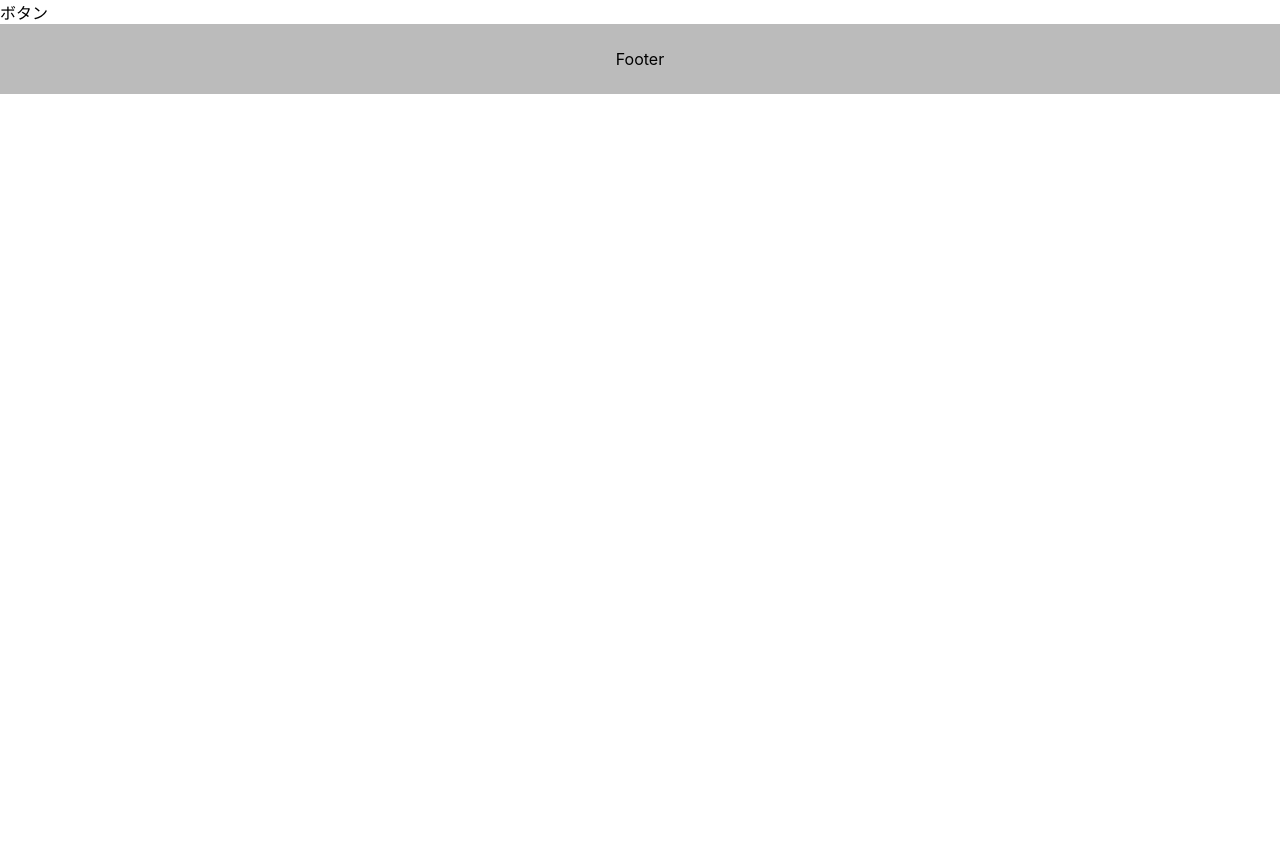
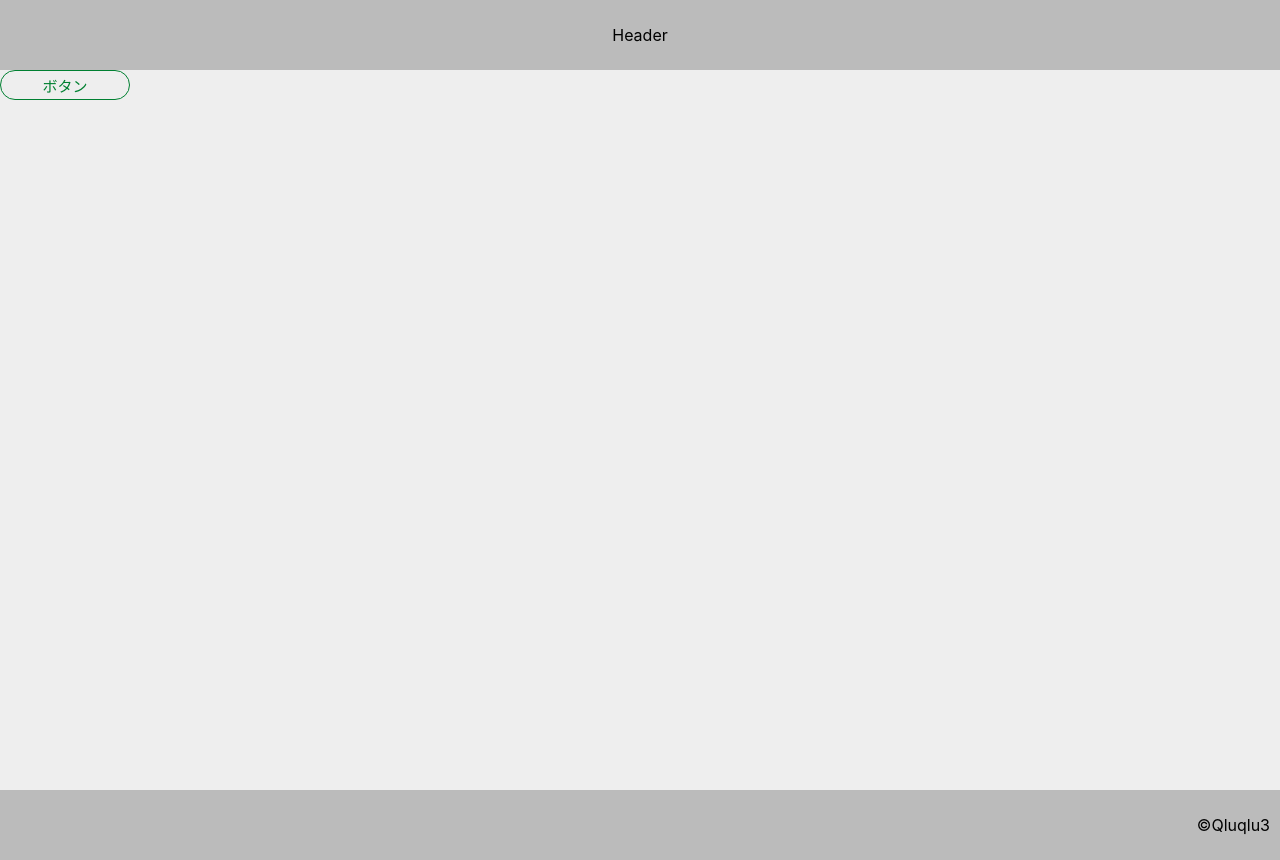
Before and after one commit to Qluqlu3/sample-nextjs, a Next.js app: page / in a window 1280 px wide. Before the commit the page ends 800 px from the top, so only its background shows below. Built offline with nearby package versions, Linux system fonts and the light colour scheme.

Commit message:
fixed layout

```diff
--- a/components/Button.tsx
+++ b/components/Button.tsx
@@ -1,7 +1,28 @@
-export const Button = () => {
-  return (
-    <div>
-      <div>ボタン</div>
-    </div>
-  );
+import styled from 'styled-components';
+
+const Wrapper = styled.div`
+  display: flex;
+  justify-content: center;
+  align-items: center;
+  width: 130px;
+  height: 30px;
+  font-size: 15px;
+  color: #008031;
+  border-radius: 30px;
+  border: solid 1px #008031;
+  transition: border-color color 0.2s ease-in-out;
+  cursor: pointer;
+  &:hover {
+    border: solid 1px #00b344;
+    color: #00b344;
+  }
+`;
+
+interface Props {
+  message: string;
+}
+
+export const Button: React.FC<Props> = (props: Props) => {
+  const { message } = props;
+  return <Wrapper>{message}</Wrapper>;
 };
--- a/components/Footer.tsx
+++ b/components/Layout/Footer.tsx
@@ -5,11 +5,12 @@ const StyledFooter = styled.footer`
   width: 100%;
   height: 70px;
   display: flex;
-  justify-content: center;
+  justify-content: right;
   align-items: center;
   background-color: #bbbbbb;
+  padding: 10px;
 `;
 
 export const Footer = () => {
-  return <StyledFooter>Footer</StyledFooter>;
+  return <StyledFooter>&copy;Qluqlu3</StyledFooter>;
 };
--- /dev/null
+++ b/components/Layout/Header.tsx
@@ -0,0 +1,15 @@
+import React from 'react';
+import styled from 'styled-components';
+
+const StyledFooter = styled.header`
+  width: 100%;
+  height: 70px;
+  display: flex;
+  justify-content: center;
+  align-items: center;
+  background-color: #bbbbbb;
+`;
+
+export const Header = () => {
+  return <StyledFooter>Header</StyledFooter>;
+};
--- a/components/Layout.tsx
+++ b/components/Layout/Layout.tsx
@@ -1,8 +1,18 @@
 import React, { ReactNode } from 'react';
 import styled from 'styled-components';
 import { Footer } from './Footer';
+import { Header } from './Header';
 
-const Wrapper = styled.div``;
+const Wrapper = styled.div`
+  width: 100%;
+  height: 100%;
+`;
+
+const Content = styled.div`
+  width: 100%;
+  height: 90vh;
+  background-color: #eeeeee;
+`;
 
 interface Props {
   children: ReactNode;
@@ -12,7 +22,8 @@ export const Layout: React.FC<Props> = (props) => {
   const { children } = props;
   return (
     <Wrapper>
-      <main>{children}</main>
+      <Header />
+      <Content>{children}</Content>
       <Footer />
     </Wrapper>
   );
--- a/package.json
+++ b/package.json
@@ -12,6 +12,7 @@
   "dependencies": {
     "@types/styled-components": "^5.1.18",
     "next": "12.0.7",
+    "next-auth": "^4.0.5",
     "react": "17.0.2",
     "react-dom": "17.0.2",
     "styled-components": "^5.3.3"
--- a/pages/_app.tsx
+++ b/pages/_app.tsx
@@ -1,6 +1,6 @@
 import '../styles/globals.css';
 import type { AppProps } from 'next/app';
-import { Layout } from 'components/Layout';
+import { Layout } from 'components/Layout/Layout';
 
 const MyApp = ({ Component, pageProps }: AppProps) => {
   return (
--- a/pages/index.tsx
+++ b/pages/index.tsx
@@ -1,14 +1,11 @@
 import type { NextPage } from 'next';
-import Head from 'next/head';
-import Image from 'next/image';
-import styles from 'styles/Home.module.css';
 import { Button } from 'components/Button';
 
 const Home: NextPage = () => {
   const xxx = '';
   return (
     <div>
-      <Button />
+      <Button message={'ボタン'}/>
     </div>
   );
 };
--- /dev/null
+++ b/utils/Color.ts
@@ -0,0 +1,6 @@
+export const Color = {
+  green: '#008031',
+  hoverGreen: '#00b344',
+  gray: '#BBBBBB',
+  white: '#FFFFFF',
+};
```
Also changed, not shown: components/Login.tsx (added, +9 -0 lines), 2 other files (tests, documents, lock files or other folders).
